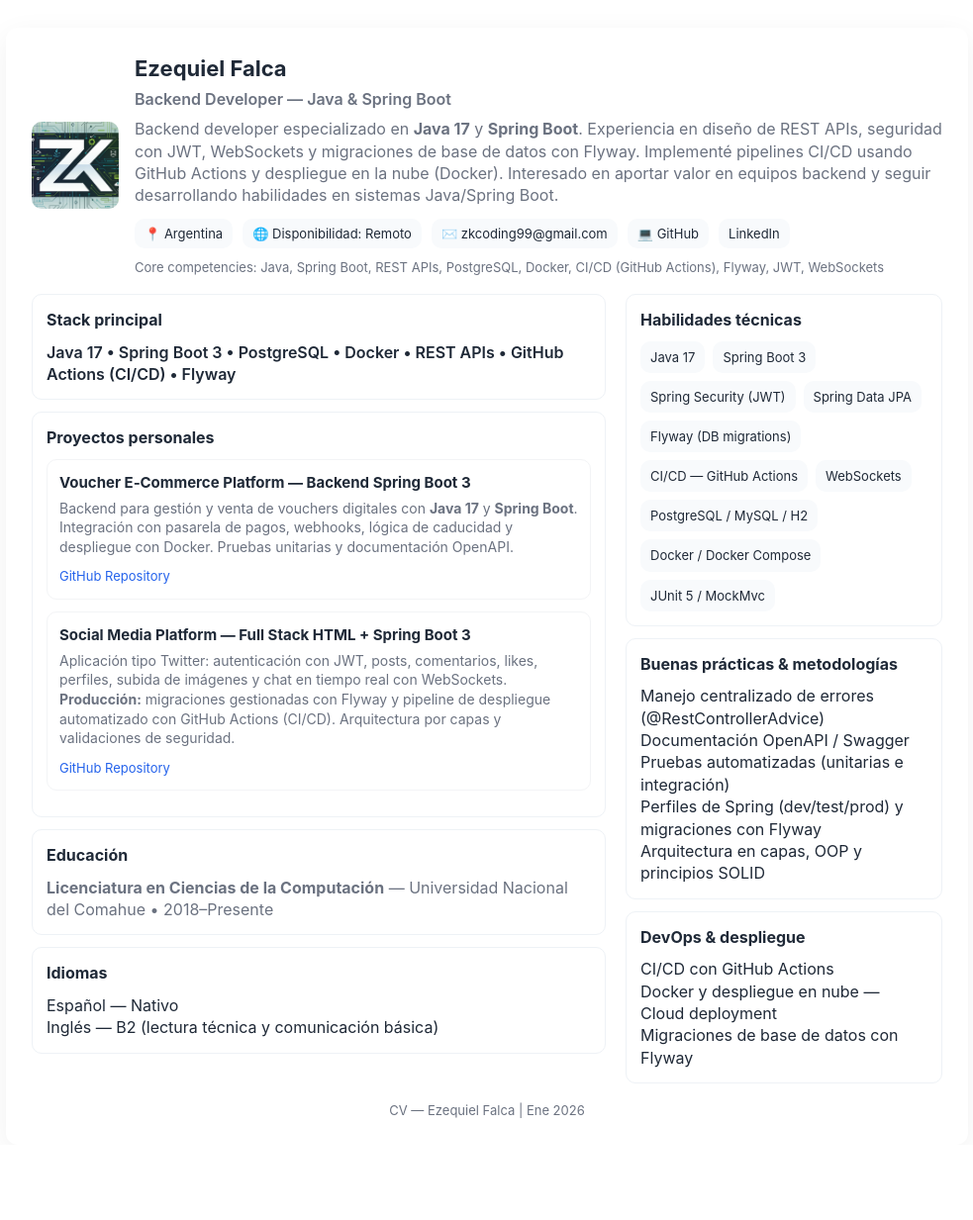
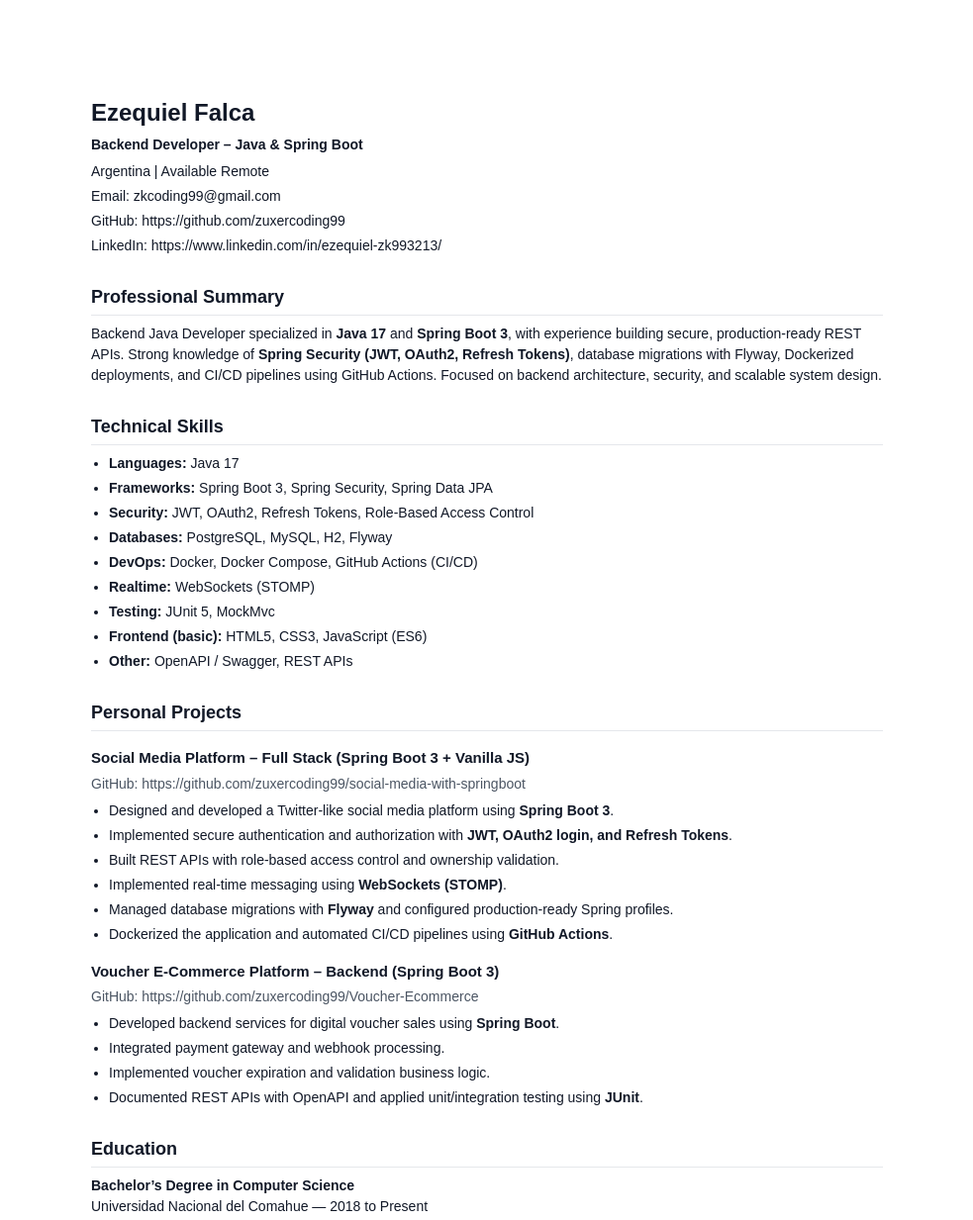
Before and after one commit to zuxercoding99/zuxercoding99.github.io, a plain HTML site: page index.html in a window 1280 px wide. Shown: the top 1233 px of the page at 99% size, without its empty margins (148-1131 px from the left). Before the commit the page ends 1157 px from the top, so only its background shows below. Drawn offline with Linux system fonts and the light colour scheme.

Commit message:
updated cv

```diff
--- a/index.html
+++ b/index.html
@@ -1,304 +1,214 @@
 <!DOCTYPE html>
 <html lang="es">
   <head>
-    <meta charset="utf-8" />
-    <meta name="viewport" content="width=device-width,initial-scale=1" />
-    <title>Ezequiel Falca — Backend Developer (Java & Spring Boot)</title>
+    <meta charset="UTF-8" />
+    <meta name="viewport" content="width=device-width, initial-scale=1.0" />
+    <title>Ezequiel Falca – Backend Developer (Java & Spring Boot)</title>
+
     <style>
-      :root {
-        --bg: #ffffff;
-        --text: #1f2937;
-        --muted: #6b7280;
-        --accent: #2563eb;
-        --card: #f8fafc;
+      body {
+        font-family: Arial, Helvetica, sans-serif;
+        background: #ffffff;
+        color: #111827;
+        line-height: 1.5;
+        margin: 0;
+        padding: 0;
       }
-      html,
-      body {
-        height: 100%;
-        margin: 0;
-        background: var(--bg);
-        color: var(--text);
-        font-family: Inter, Roboto, "Segoe UI", Arial, sans-serif;
-        -webkit-font-smoothing: antialiased;
-        line-height: 1.4;
+
+      .container {
+        max-width: 800px;
+        margin: 40px auto;
+        padding: 40px;
       }
-      .container {
-        max-width: 920px;
-        margin: 28px auto;
-        padding: 26px;
-        border-radius: 12px;
-        box-shadow: 0 8px 30px rgba(2, 6, 23, 0.06);
-        background: white;
+
+      h1 {
+        font-size: 24px;
+        margin-bottom: 4px;
       }
-      header {
-        display: flex;
-        gap: 16px;
-        align-items: center;
-        flex-wrap: wrap;
+
+      h2 {
+        font-size: 18px;
+        margin-top: 28px;
+        margin-bottom: 8px;
+        border-bottom: 1px solid #e5e7eb;
+        padding-bottom: 4px;
       }
-      .avatar {
-        width: 88px;
-        height: 88px;
-        border-radius: 12px;
-        background: #eef2ff;
-        display: flex;
-        align-items: center;
-        justify-content: center;
-        flex-shrink: 0;
+
+      h3 {
+        font-size: 15px;
+        margin-top: 16px;
+        margin-bottom: 4px;
       }
-      .avatar img {
-        width: 100%;
-        height: 100%;
-        object-fit: cover;
-        border-radius: 10px;
-      }
-      h1 {
-        margin: 0;
-        font-size: 22px;
-      }
-      .subtitle {
-        margin-top: 4px;
-        font-weight: 600;
-        color: var(--muted);
-      }
-      .lead {
-        margin: 8px 0 0;
-        color: var(--muted);
-      }
-      .meta {
-        display: flex;
-        gap: 10px;
-        flex-wrap: wrap;
-        margin-top: 12px;
-      }
-      .meta a,
-      .meta span {
-        color: var(--text);
-        text-decoration: none;
-        padding: 6px 10px;
-        border-radius: 10px;
-        background: var(--card);
-        font-size: 13px;
-      }
-      .two-col {
-        display: grid;
-        grid-template-columns: 1fr 320px;
-        gap: 20px;
-        margin-top: 18px;
-      }
-      .card {
-        background: #fff;
-        padding: 14px;
-        border-radius: 10px;
-        border: 1px solid #eef2f6;
-      }
-      h2 {
-        margin: 0 0 10px;
-        font-size: 16px;
-      }
-      .tech-grid {
-        display: flex;
-        flex-wrap: wrap;
-        gap: 8px;
-      }
-      .tech {
-        padding: 7px 10px;
-        border-radius: 10px;
-        background: var(--card);
-        font-size: 13px;
-      }
-      ul.clean {
-        padding: 0;
-        margin: 0;
-        list-style: none;
-      }
-      .projects .project {
-        padding: 12px;
-        border-radius: 10px;
-        border: 1px solid #f3f4f6;
-        margin-bottom: 12px;
-      }
-      .project h3 {
-        margin: 0 0 6px;
-        font-size: 15px;
-      }
-      .project p {
-        margin: 0 0 8px;
-        color: var(--muted);
+
+      p {
+        margin: 4px 0;
         font-size: 14px;
       }
-      .links a {
-        color: var(--accent);
-        text-decoration: none;
-        font-size: 13px;
+
+      ul {
+        margin: 6px 0 0 18px;
+        padding: 0;
+        font-size: 14px;
       }
-      .core {
-        margin-top: 10px;
-        color: var(--muted);
-        font-size: 13px;
+
+      li {
+        margin-bottom: 4px;
       }
-      footer {
-        margin-top: 18px;
-        font-size: 13px;
-        color: var(--muted);
+
+      .header p {
+        font-size: 14px;
+      }
+
+      .contact {
+        margin-top: 6px;
+        font-size: 14px;
+      }
+
+      .section {
+        margin-top: 20px;
+      }
+
+      .muted {
+        color: #4b5563;
+      }
+
+      .footer {
+        margin-top: 40px;
+        font-size: 12px;
+        color: #6b7280;
         text-align: center;
-      }
-      @media (max-width: 880px) {
-        .two-col {
-          grid-template-columns: 1fr;
-        }
-        .avatar {
-          width: 72px;
-          height: 72px;
-        }
       }
     </style>
   </head>
+
   <body>
-    <div class="container" role="main">
-      <header>
-        <div class="avatar">
-          <img
-            src="icons/avatar.png"
-            alt="Ezequiel Falca"
-            onerror="this.style.display='none'"
-          />
-        </div>
-        <div style="flex: 1; min-width: 220px">
-          <h1>Ezequiel Falca</h1>
-          <div class="subtitle">Backend Developer — Java & Spring Boot</div>
-          <p class="lead">
-            Backend developer especializado en <strong>Java 17</strong> y
-            <strong>Spring Boot</strong>. Experiencia en diseño de REST APIs,
-            seguridad con JWT, WebSockets y migraciones de base de datos con
-            Flyway. Implementé pipelines CI/CD usando GitHub Actions y
-            despliegue en la nube (Docker). Interesado en aportar valor en
-            equipos backend y seguir desarrollando habilidades en sistemas
-            Java/Spring Boot.
-          </p>
-          <div class="meta">
-            <span>📍 Argentina</span>
-            <span>🌐 Disponibilidad: Remoto</span>
-            <a href="mailto:zkcoding99@gmail.com">✉️ zkcoding99@gmail.com</a>
-            <a href="https://github.com/zuxercoding99">💻 GitHub</a>
-            <a href="https://www.linkedin.com/in/ezequiel-zk993213/"
-              >LinkedIn</a
-            >
-          </div>
-          <div class="core">
-            Core competencies: Java, Spring Boot, REST APIs, PostgreSQL, Docker,
-            CI/CD (GitHub Actions), Flyway, JWT, WebSockets
-          </div>
+    <main class="container">
+      <!-- HEADER -->
+      <header class="header">
+        <h1>Ezequiel Falca</h1>
+        <p><strong>Backend Developer – Java & Spring Boot</strong></p>
+
+        <div class="contact">
+          <p>Argentina | Available Remote</p>
+          <p>Email: zkcoding99@gmail.com</p>
+          <p>GitHub: https://github.com/zuxercoding99</p>
+          <p>LinkedIn: https://www.linkedin.com/in/ezequiel-zk993213/</p>
         </div>
       </header>
 
-      <div class="two-col">
-        <main>
-          <section class="card">
-            <h2>Stack principal</h2>
-            <p style="margin: 0; font-weight: 600">
-              Java 17 • Spring Boot 3 • PostgreSQL • Docker • REST APIs • GitHub
-              Actions (CI/CD) • Flyway
-            </p>
-          </section>
+      <!-- SUMMARY -->
+      <section class="section">
+        <h2>Professional Summary</h2>
+        <p>
+          Backend Java Developer specialized in <strong>Java 17</strong> and
+          <strong>Spring Boot 3</strong>, with experience building secure,
+          production-ready REST APIs. Strong knowledge of
+          <strong>Spring Security (JWT, OAuth2, Refresh Tokens)</strong>,
+          database migrations with Flyway, Dockerized deployments, and CI/CD
+          pipelines using GitHub Actions. Focused on backend architecture,
+          security, and scalable system design.
+        </p>
+      </section>
 
-          <section class="card projects" style="margin-top: 12px">
-            <h2>Proyectos personales</h2>
+      <!-- SKILLS -->
+      <section class="section">
+        <h2>Technical Skills</h2>
+        <ul>
+          <li><strong>Languages:</strong> Java 17</li>
+          <li>
+            <strong>Frameworks:</strong> Spring Boot 3, Spring Security, Spring
+            Data JPA
+          </li>
+          <li>
+            <strong>Security:</strong> JWT, OAuth2, Refresh Tokens, Role-Based
+            Access Control
+          </li>
+          <li><strong>Databases:</strong> PostgreSQL, MySQL, H2, Flyway</li>
+          <li>
+            <strong>DevOps:</strong> Docker, Docker Compose, GitHub Actions
+            (CI/CD)
+          </li>
+          <li><strong>Realtime:</strong> WebSockets (STOMP)</li>
+          <li><strong>Testing:</strong> JUnit 5, MockMvc</li>
+          <li>
+            <strong>Frontend (basic):</strong> HTML5, CSS3, JavaScript (ES6)
+          </li>
+          <li><strong>Other:</strong> OpenAPI / Swagger, REST APIs</li>
+        </ul>
+      </section>
 
-            <article class="project">
-              <h3>Voucher E‑Commerce Platform — Backend Spring Boot 3</h3>
-              <p>
-                Backend para gestión y venta de vouchers digitales con
-                <strong>Java 17</strong> y <strong>Spring Boot</strong>.
-                Integración con pasarela de pagos, webhooks, lógica de caducidad
-                y despliegue con Docker. Pruebas unitarias y documentación
-                OpenAPI.
-              </p>
-              <div class="links">
-                <a href="https://github.com/zuxercoding99/Voucher-Ecommerce"
-                  >GitHub Repository</a
-                >
-              </div>
-            </article>
+      <!-- PROJECTS -->
+      <section class="section">
+        <h2>Personal Projects</h2>
 
-            <article class="project">
-              <h3>Social Media Platform — Full Stack HTML + Spring Boot 3</h3>
-              <p>
-                Aplicación tipo Twitter: autenticación con JWT, posts,
-                comentarios, likes, perfiles, subida de imágenes y chat en
-                tiempo real con WebSockets.
-                <strong>Producción:</strong> migraciones gestionadas con Flyway
-                y pipeline de despliegue automatizado con GitHub Actions
-                (CI/CD). Arquitectura por capas y validaciones de seguridad.
-              </p>
-              <div class="links">
-                <a
-                  href="https://github.com/zuxercoding99/social-media-with-springboot"
-                  >GitHub Repository</a
-                >
-              </div>
-            </article>
-          </section>
+        <h3>Social Media Platform – Full Stack (Spring Boot 3 + Vanilla JS)</h3>
+        <p class="muted">
+          GitHub: https://github.com/zuxercoding99/social-media-with-springboot
+        </p>
+        <ul>
+          <li>
+            Designed and developed a Twitter-like social media platform using
+            <strong>Spring Boot 3</strong>.
+          </li>
+          <li>
+            Implemented secure authentication and authorization with
+            <strong>JWT, OAuth2 login, and Refresh Tokens</strong>.
+          </li>
+          <li>
+            Built REST APIs with role-based access control and ownership
+            validation.
+          </li>
+          <li>
+            Implemented real-time messaging using
+            <strong>WebSockets (STOMP)</strong>.
+          </li>
+          <li>
+            Managed database migrations with <strong>Flyway</strong> and
+            configured production-ready Spring profiles.
+          </li>
+          <li>
+            Dockerized the application and automated CI/CD pipelines using
+            <strong>GitHub Actions</strong>.
+          </li>
+        </ul>
 
-          <section class="card" style="margin-top: 12px">
-            <h2>Educación</h2>
-            <p style="margin: 0; color: var(--muted)">
-              <strong>Licenciatura en Ciencias de la Computación</strong> —
-              Universidad Nacional del Comahue • 2018–Presente
-            </p>
-          </section>
+        <h3>Voucher E-Commerce Platform – Backend (Spring Boot 3)</h3>
+        <p class="muted">
+          GitHub: https://github.com/zuxercoding99/Voucher-Ecommerce
+        </p>
+        <ul>
+          <li>
+            Developed backend services for digital voucher sales using
+            <strong>Spring Boot</strong>.
+          </li>
+          <li>Integrated payment gateway and webhook processing.</li>
+          <li>Implemented voucher expiration and validation business logic.</li>
+          <li>
+            Documented REST APIs with OpenAPI and applied unit/integration
+            testing using <strong>JUnit</strong>.
+          </li>
+        </ul>
+      </section>
 
-          <section class="card" style="margin-top: 12px">
-            <h2>Idiomas</h2>
-            <ul class="clean">
-              <li>Español — Nativo</li>
-              <li>Inglés — B2 (lectura técnica y comunicación básica)</li>
-            </ul>
-          </section>
-        </main>
+      <!-- EDUCATION -->
+      <section class="section">
+        <h2>Education</h2>
+        <p>
+          <strong>Bachelor’s Degree in Computer Science</strong><br />
+          Universidad Nacional del Comahue — 2018 to Present
+        </p>
+      </section>
 
-        <aside>
-          <section class="card">
-            <h2>Habilidades técnicas</h2>
-            <div class="tech-grid" style="margin-top: 8px">
-              <div class="tech">Java 17</div>
-              <div class="tech">Spring Boot 3</div>
-              <div class="tech">Spring Security (JWT)</div>
-              <div class="tech">Spring Data JPA</div>
-              <div class="tech">Flyway (DB migrations)</div>
-              <div class="tech">CI/CD — GitHub Actions</div>
-              <div class="tech">WebSockets</div>
-              <div class="tech">PostgreSQL / MySQL / H2</div>
-              <div class="tech">Docker / Docker Compose</div>
-              <div class="tech">JUnit 5 / MockMvc</div>
-            </div>
-          </section>
+      <!-- LANGUAGES -->
+      <section class="section">
+        <h2>Languages</h2>
+        <ul>
+          <li>Spanish: Native</li>
+          <li>English: B2 (technical reading and basic communication)</li>
+        </ul>
+      </section>
 
-          <section class="card" style="margin-top: 12px">
-            <h2>Buenas prácticas & metodologías</h2>
-            <ul class="clean" style="margin-top: 8px">
-              <li>Manejo centralizado de errores (@RestControllerAdvice)</li>
-              <li>Documentación OpenAPI / Swagger</li>
-              <li>Pruebas automatizadas (unitarias e integración)</li>
-              <li>
-                Perfiles de Spring (dev/test/prod) y migraciones con Flyway
-              </li>
-              <li>Arquitectura en capas, OOP y principios SOLID</li>
-            </ul>
-          </section>
-
-          <section class="card" style="margin-top: 12px">
-            <h2>DevOps & despliegue</h2>
-            <ul class="clean" style="margin-top: 8px">
-              <li>CI/CD con GitHub Actions</li>
-              <li>Docker y despliegue en nube — Cloud deployment</li>
-              <li>Migraciones de base de datos con Flyway</li>
-            </ul>
-          </section>
-        </aside>
-      </div>
-
-      <footer>CV — Ezequiel Falca | Ene 2026</footer>
-    </div>
+      <footer class="footer">CV – Ezequiel Falca | 2026</footer>
+    </main>
   </body>
 </html>
```
Also changed, not shown: 2 other files.
